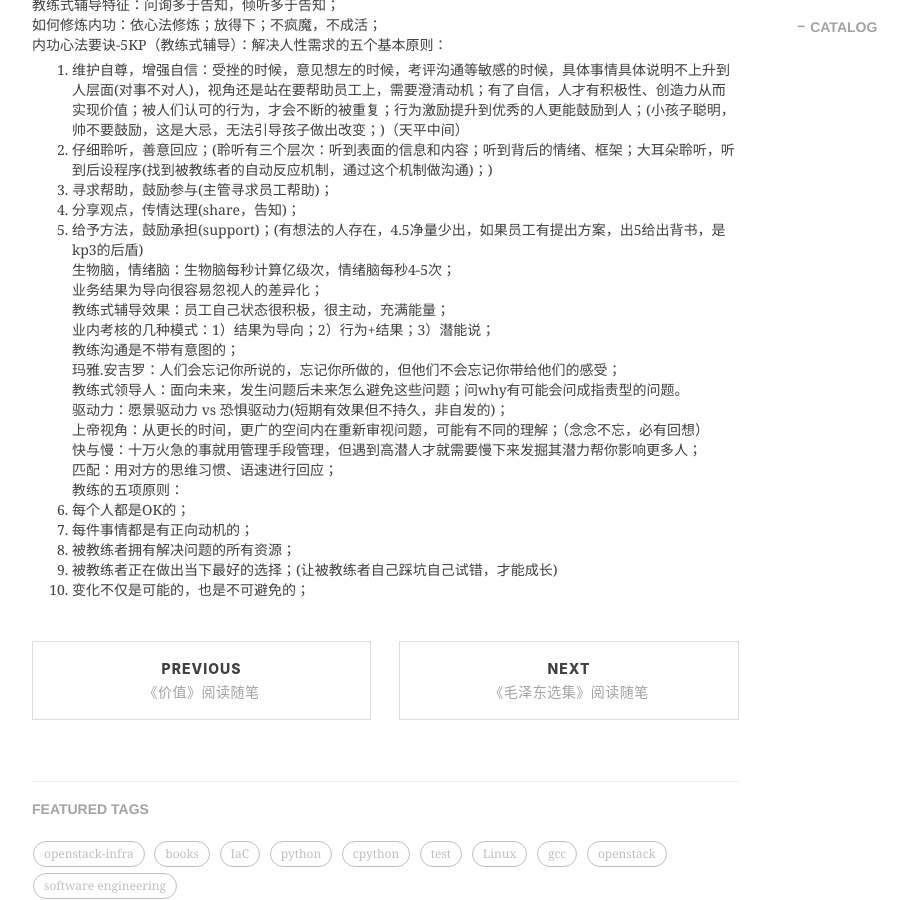
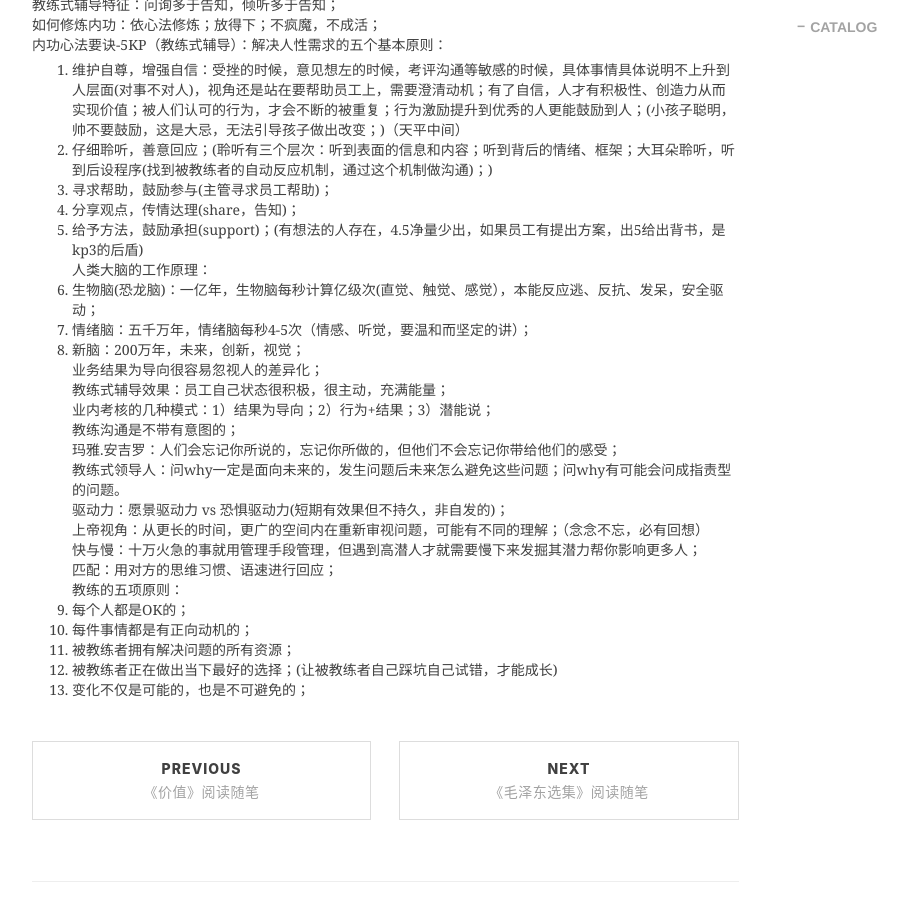
Before and after one commit to shihai1991/shihai1991.github.io, a Jekyll site: the page built from _posts/2022-08-21-教练式辅导.md, in a window 1280 px wide and 900 px high, scrolled down 605 px. Shown: the whole window, without its empty margins (233-1141 px from the left). Built offline with Jekyll 4.4.1, drawn with Linux system fonts in a browser that asks for light colours; nearby versions of some CDN libraries; comment, search, counter and statistics services are not loaded.

Commit message:
update blog

```diff
--- a/_posts/2022-08-21-教练式辅导.md
+++ b/_posts/2022-08-21-教练式辅导.md
@@ -22,13 +22,16 @@ grow模型：目标，现实，选项，意愿(不要泄露解决方案的逻辑
 3. 寻求帮助，鼓励参与(主管寻求员工帮助)；
 4. 分享观点，传情达理(share，告知)；
 5. 给予方法，鼓励承担(support)；(有想法的人存在，4.5净量少出，如果员工有提出方案，出5给出背书，是kp3的后盾)
-生物脑，情绪脑：生物脑每秒计算亿级次，情绪脑每秒4-5次；
+人类大脑的工作原理：
+1. 生物脑(恐龙脑)：一亿年，生物脑每秒计算亿级次(直觉、触觉、感觉），本能反应逃、反抗、发呆，安全驱动；
+2. 情绪脑：五千万年，情绪脑每秒4-5次（情感、听觉，要温和而坚定的讲）；
+3. 新脑：200万年，未来，创新，视觉；
 业务结果为导向很容易忽视人的差异化；
 教练式辅导效果：员工自己状态很积极，很主动，充满能量；
 业内考核的几种模式：1）结果为导向；2）行为+结果；3）潜能说；
 教练沟通是不带有意图的；
 玛雅.安吉罗：人们会忘记你所说的，忘记你所做的，但他们不会忘记你带给他们的感受；
-教练式领导人：面向未来，发生问题后未来怎么避免这些问题；问why有可能会问成指责型的问题。
+教练式领导人：问why一定是面向未来的，发生问题后未来怎么避免这些问题；问why有可能会问成指责型的问题。
 驱动力：愿景驱动力 vs 恐惧驱动力(短期有效果但不持久，非自发的)；
 上帝视角：从更长的时间，更广的空间内在重新审视问题，可能有不同的理解；（念念不忘，必有回想）
 快与慢：十万火急的事就用管理手段管理，但遇到高潜人才就需要慢下来发掘其潜力帮你影响更多人；
```
